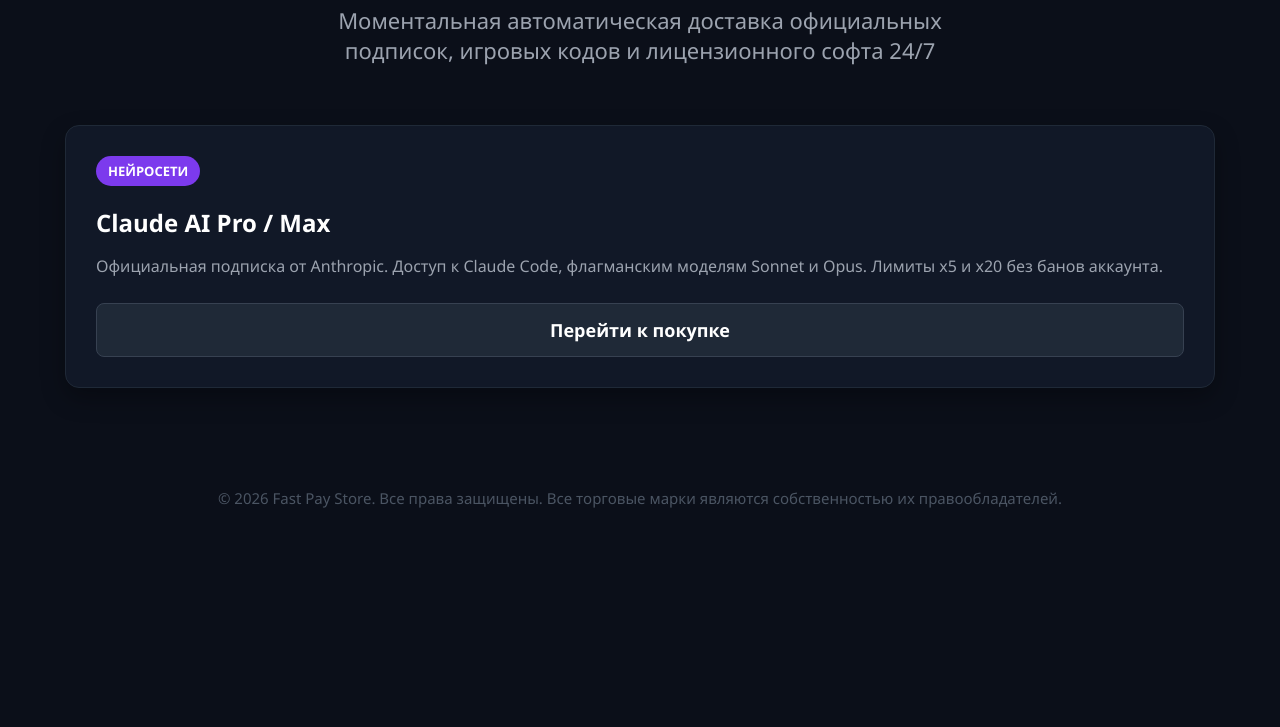
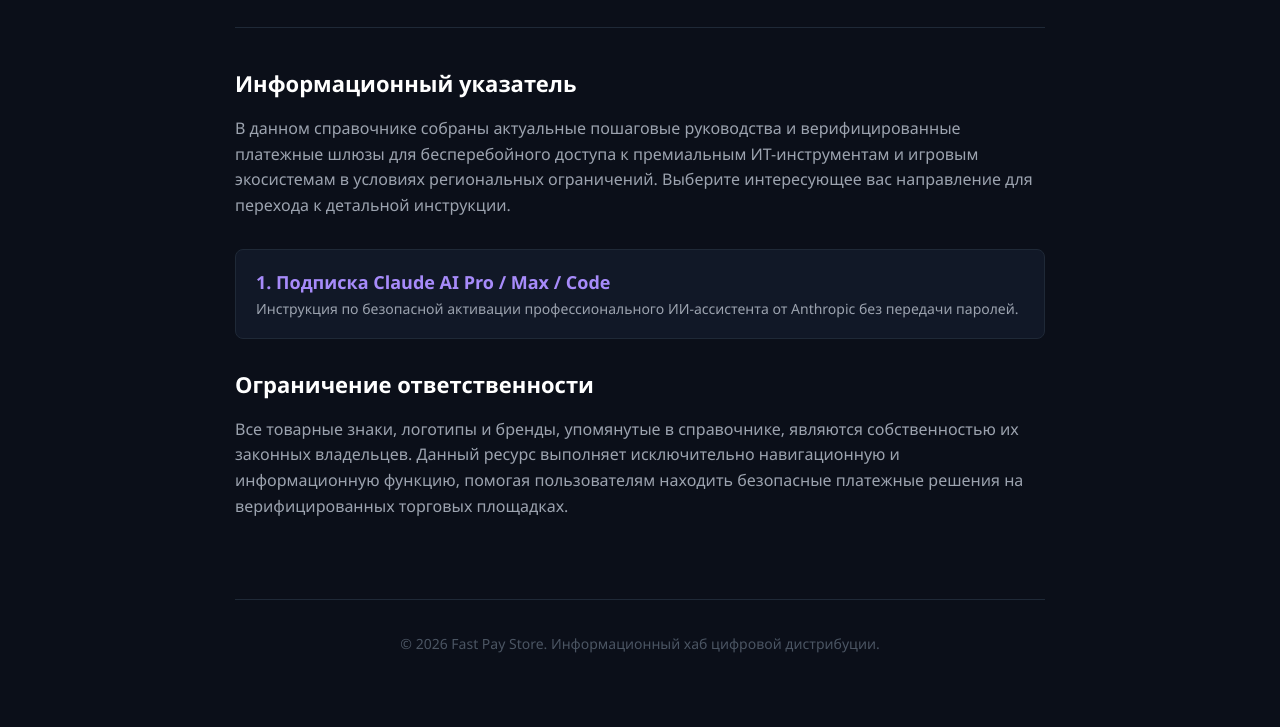
Before and after one commit to fast-pay-store/fast-digital-drop, a plain HTML site: page index.html in a window 1280 px wide. Shown: the part 179-906 px from the top of the page. Before the commit the page ends 800 px from the top, so only its background shows below. Drawn offline with Linux system fonts and the light colour scheme.

Commit message:
Update index.html

```diff
--- a/index.html
+++ b/index.html
@@ -3,7 +3,7 @@
 <head>
     <meta charset="UTF-8">
     <meta name="viewport" content="width=device-width, initial-scale=1.0">
-    <title>Fast Pay Store — Магазин цифровых подписок и кодов</title>
+    <title>Fast Pay Store — Справочник цифровых подписок и кодов</title>
     <style>
         html, body {
             margin: 0;
@@ -14,132 +14,125 @@
             -webkit-font-smoothing: antialiased;
             min-height: 100vh;
         }
-        .hub-wrapper {
-            max-width: 1200px;
+        .hub-container {
+            max-width: 850px;
             margin: 0 auto;
-            padding: 60px 25px;
+            padding: 60px 20px;
             box-sizing: border-box;
         }
         header {
-            text-align: center;
-            margin-bottom: 60px;
+            border-bottom: 1px solid #1f2937;
+            padding-bottom: 30px;
+            margin-bottom: 40px;
         }
         header h1 {
             color: #ffffff;
-            font-size: 46px;
-            margin-0: 0 0 15px 0;
+            font-size: 38px;
+            margin: 0 0 10px 0;
             font-weight: 700;
         }
         header p {
-            font-size: 22px;
+            font-size: 18px;
             color: #9ca3af;
-            max-width: 700px;
-            margin: 0 auto;
+            margin: 0;
+            line-height: 1.5;
         }
 
-        /* Сетка для будущих товаров */
-        .catalog-grid {
-            display: grid;
-            grid-template-columns: repeat(auto-fit, minmax(320px, 1fr));
-            gap: 30px;
-            margin-top: 40px;
+        .info-section h2 {
+            color: #ffffff;
+            font-size: 22px;
+            margin-top: 30px;
+            font-weight: 600;
+        }
+        .info-section p {
+            font-size: 16px;
+            color: #9ca3af;
+            line-height: 1.6;
         }
 
-        /* Карточка товара */
-        .product-card {
+        /* Список навигации (Каналы / Ссылки) */
+        .directory-list {
+            list-style: none;
+            padding: 0;
+            margin: 30px 0;
+        }
+        .directory-item {
             background-color: #111827;
             border: 1px solid #1f2937;
-            border-radius: 14px;
-            padding: 30px;
-            display: flex;
-            flex-direction: column;
-            justify-content: space-between;
-            box-shadow: 0 10px 25px rgba(0,0,0,0.3);
-            transition: transform 0.2s, border-color 0.2s;
+            border-radius: 8px;
+            margin-bottom: 15px;
+            transition: border-color 0.2s;
         }
-        .product-card:hover {
-            transform: translateY(-5px);
+        .directory-item:hover {
             border-color: #7c3aed;
         }
-        .product-badge {
-            background-color: #7c3aed;
-            color: white;
-            padding: 6px 12px;
-            font-size: 13px;
-            font-weight: bold;
-            border-radius: 20px;
-            display: inline-block;
-            align-self: flex-start;
-            margin-bottom: 20px;
-            text-transform: uppercase;
+        .directory-link {
+            display: block;
+            padding: 20px;
+            color: #a78bfa;
+            font-size: 18px;
+            font-weight: 600;
+            text-decoration: none;
         }
-        .product-card h3 {
-            color: #ffffff;
-            font-size: 24px;
-            margin: 0 0 15px 0;
-        }
-        .product-card p {
+        .directory-link span {
+            display: block;
             color: #9ca3af;
-            font-size: 16px;
-            line-height: 1.5;
-            margin: 0 0 25px 0;
-            flex-grow: 1;
-        }
-
-        /* Кнопка перехода на внутреннюю страницу лендинга */
-        .btn-view {
-            background: #1f2937;
-            color: #ffffff;
-            text-align: center;
-            padding: 14px;
-            font-size: 18px;
-            font-weight: bold;
-            text-decoration: none;
-            border-radius: 8px;
-            border: 1px solid #374151;
-            transition: all 0.2s ease;
-        }
-        .product-card:hover .btn-view {
-            background: linear-gradient(135deg, #7c3aed 0%, #4c1d95 100%);
-            border-color: transparent;
-            box-shadow: 0 4px 15px rgba(124, 58, 237, 0.4);
+            font-size: 14px;
+            font-weight: 400;
+            margin-top: 5px;
         }
 
         footer {
+            margin-top: 80px;
+            border-top: 1px solid #1f2937;
+            padding-top: 20px;
+            color: #4b5563;
+            font-size: 14px;
             text-align: center;
-            margin-top: 100px;
-            color: #4b5563;
-            font-size: 15px;
         }
     </style>
 </head>
 <body>
 
-    <div class="hub-wrapper">
+    <div class="hub-container">
         <header>
             <h1>Fast Pay Store</h1>
-            <p>Моментальная автоматическая доставка официальных подписок, игровых кодов и лицензионного софта 24/7</p>
+            <p>Центральный навигационный справочник по активации и продлению международных цифровых сервисов, подписок и игровых платформ.</p>
         </header>
 
-        <main class="catalog-grid">
+        <main class="info-section">
+            <h2>Информационный указатель</h2>
+            <p>В данном справочнике собраны актуальные пошаговые руководства и верифицированные платежные шлюзы для бесперебойного доступа к премиальным ИТ-инструментам и игровым экосистемам в условиях региональных ограничений. Выберите интересующее вас направление для перехода к детальной инструкции.</p>
 
-            <!-- КАРТОЧКА CLAUDE AI -->
-            <div class="product-card">
-                <div>
-                    <div class="product-badge">Нейросети</div>
-                    <h3>Claude AI Pro / Max</h3>
-                    <p>Официальная подписка от Anthropic. Доступ к Claude Code, флагманским моделям Sonnet и Opus. Лимиты x5 и x20 без банов аккаунта.</p>
-                </div>
-                <!-- Ведет на созданную нами внутреннюю страницу на вашем же GitHub -->
-                <a href="./claude-ai-pro/" class="btn-view">Перейти к покупке</a>
-            </div>
+            <!-- НАВИГАЦИОННЫЕ КАНАЛЫ -->
+            <ul class="directory-list">
 
-            <!-- СЮДА В БУДУЩЕМ МЫ ДОБАВИМ СЛЕДУЮЩИЙ ТОВАР (НАПРИМЕР STEAM) -->
+                <!-- Ссылка на Claude AI -->
+                <li class="directory-item">
+                    <a href="./claude-ai-pro/" class="directory-link">
+                        1. Подписка Claude AI Pro / Max / Code
+                        <span>Инструкция по безопасной активации профессионального ИИ-ассистента от Anthropic без передачи паролей.</span>
+                    </a>
+                </li>
 
+                <!-- ЗАГОТОВКА ПОД БУДУЩИЙ ТОВАР (STEAM) -->
+                <!--
+                <li class="directory-item">
+                    <a href="./steam/" class="directory-link">
+                        2. Пополнение кошелька Steam (РФ и СНГ)
+                        <span>Пошаговое руководство по моментальному зачислению средств на баланс Steam по логину аккаунта.</span>
+                    </a>
+                </li>
+                -->
+
+            </ul>
+
+            <h2>Ограничение ответственности</h2>
+            <p>Все товарные знаки, логотипы и бренды, упомянутые в справочнике, являются собственностью их законных владельцев. Данный ресурс выполняет исключительно навигационную и информационную функцию, помогая пользователям находить безопасные платежные решения на верифицированных торговых площадках.</p>
         </main>
 
         <footer>
-            <p>&copy; 2026 Fast Pay Store. Все права защищены. Все торговые марки являются собственностью их правообладателей.</p>
+            <p>&copy; 2026 Fast Pay Store. Информационный хаб цифровой дистрибуции.</p>
         </footer>
     </div>
 
```
